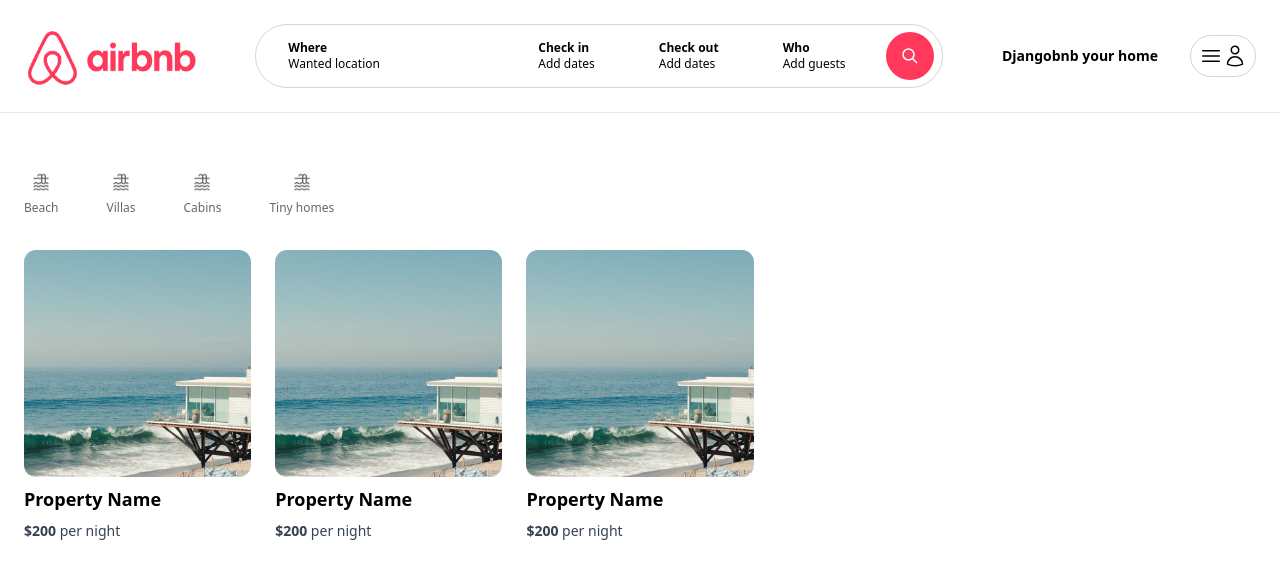
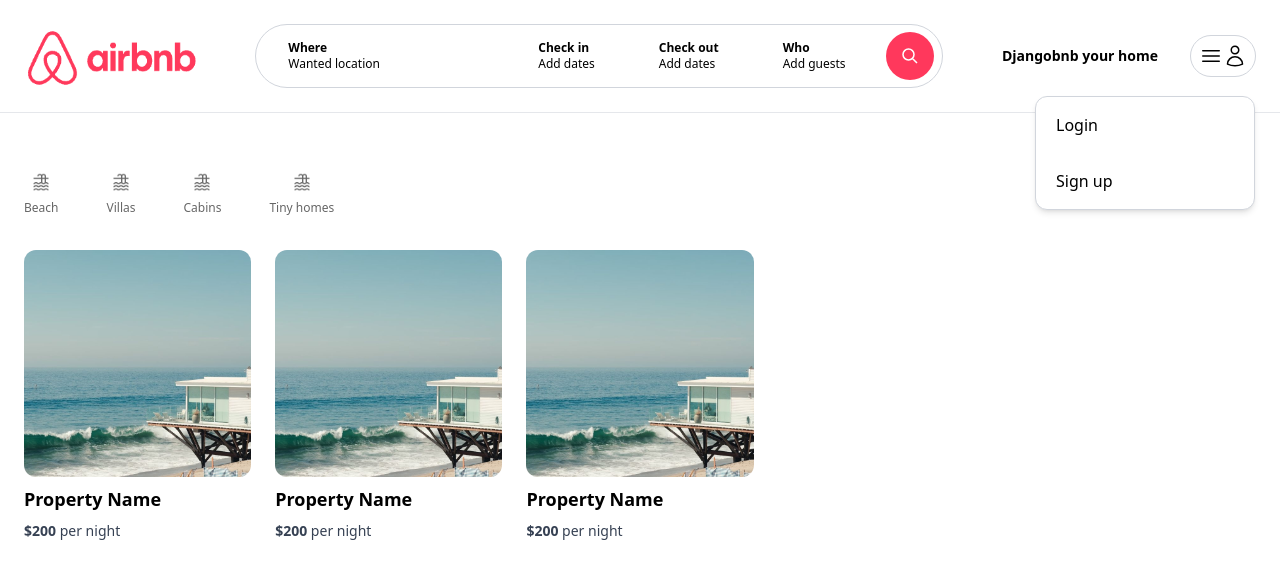
Before and after one commit to hannahanna14/djangobnb, a Next.js app: page / in a window 1280 px wide. Both pictures are taken after a click on the button 1223 px from the left and 56 px from the top of the page. Shown: the top 578 px of the page. Built offline with nearby package versions, Linux system fonts and the light colour scheme.

Commit message:
User menu popup - APUS, JHOHANNA ROSE

```diff
--- /dev/null
+++ b/app/components/navbar/MenuLink.tsx
@@ -0,0 +1,25 @@
+'use client';
+
+
+interface MenuLinkProps {
+    label: string;
+    onClick: () => void;
+}
+
+
+const MenuLink: React.FC<MenuLinkProps> = ({
+    label,
+    onClick
+}) => {
+    return (
+        <div
+            onClick={onClick}
+            className="px-5 py-4 cursor-pointer hover:bg-gray-100 transition"
+        >
+            {label}
+        </div>
+    )
+}
+
+
+export default MenuLink;
--- a/app/components/navbar/UserNav.tsx
+++ b/app/components/navbar/UserNav.tsx
@@ -1,7 +1,16 @@
+'use client';
+
+import { useState } from "react";
+import MenuLink from "./MenuLink";
+
+
 const UserNav = () => {
+    const [isOpen, setIsOpen] = useState(false)
     return (
         <div className="p-2 relative inline-block border  border-gray-300 rounded-full">
-            <button className="flex items-center">
+            <button
+                onClick={() => setIsOpen(!isOpen)}
+                className="flex items-center">
                 <svg fill="none" viewBox="0 0 24 24" strokeWidth="1.5" stroke="currentColor" className="size-6">
                     <path strokeLinecap="round" strokeLinejoin="round" d="M3.75 6.75h16.5M3.75 12h16.5m-16.5 5.25h16.5" />
                 </svg>
@@ -11,8 +20,25 @@
                     <path strokeLinecap="round" strokeLinejoin="round" d="M15.75 6a3.75 3.75 0 1 1-7.5 0 3.75 3.75 0 0 1 7.5 0ZM4.501 20.118a7.5 7.5 0 0 1 14.998 0A17.933 17.933 0 0 1 12 21.75c-2.676 0-5.216-.584-7.499-1.632Z" />
                 </svg>
             </button>
+
+
+            {isOpen && (
+                <div className="w-[220px] absolute top-[60px] right-0 bg-white border border-gray-300 rounded-xl shadow-md flex flex-col cursor-pointer overflow-hidden">
+                    <MenuLink
+                        label="Login"
+                        onClick={() => console.log('Clicked button')}
+                    />
+
+
+                    <MenuLink
+                        label='Sign up'
+                        onClick={() => console.log('Clicked button')}
+                    />
+                </div>
+            )}
         </div>
     )
 }
 
+
 export default UserNav;
```
